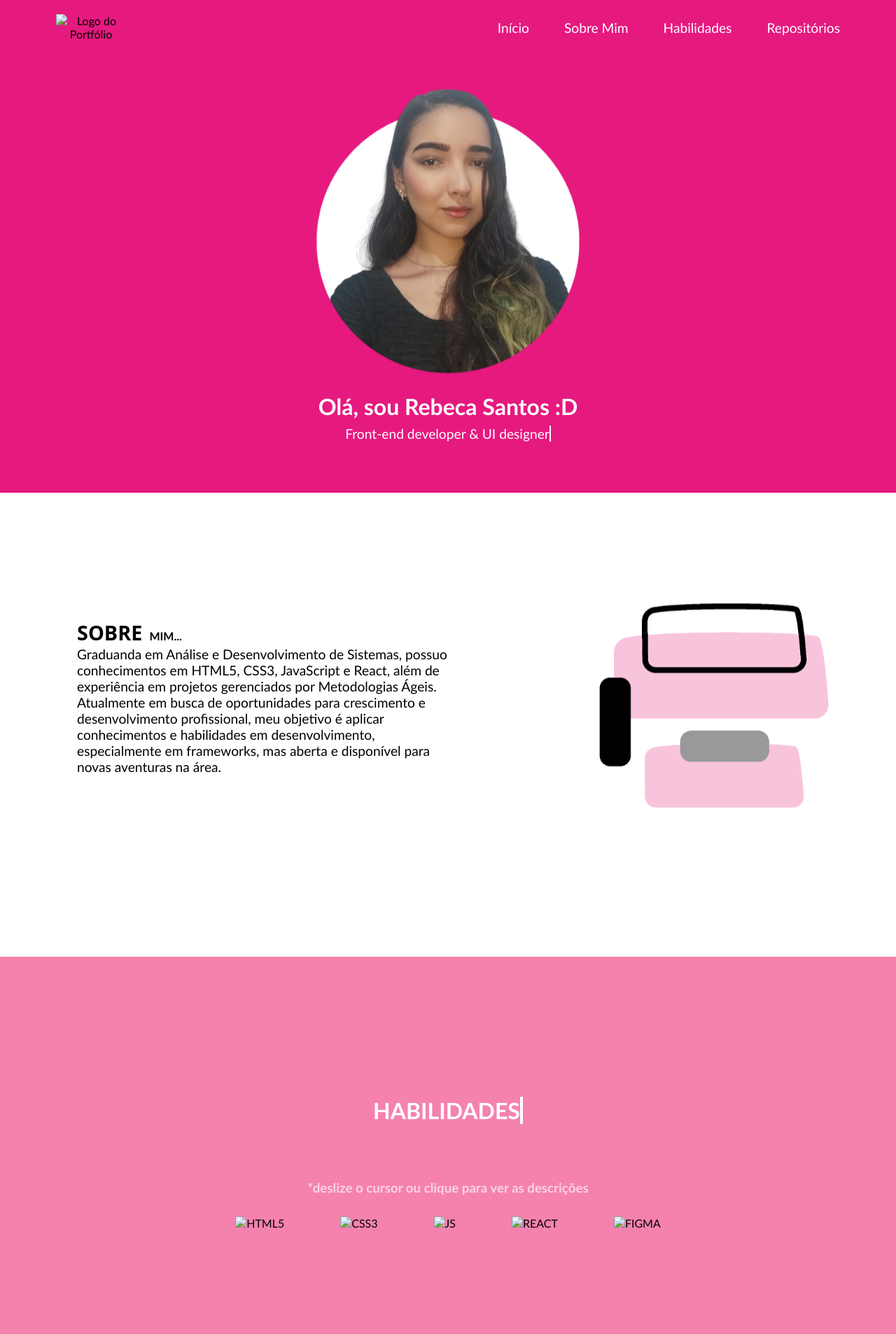
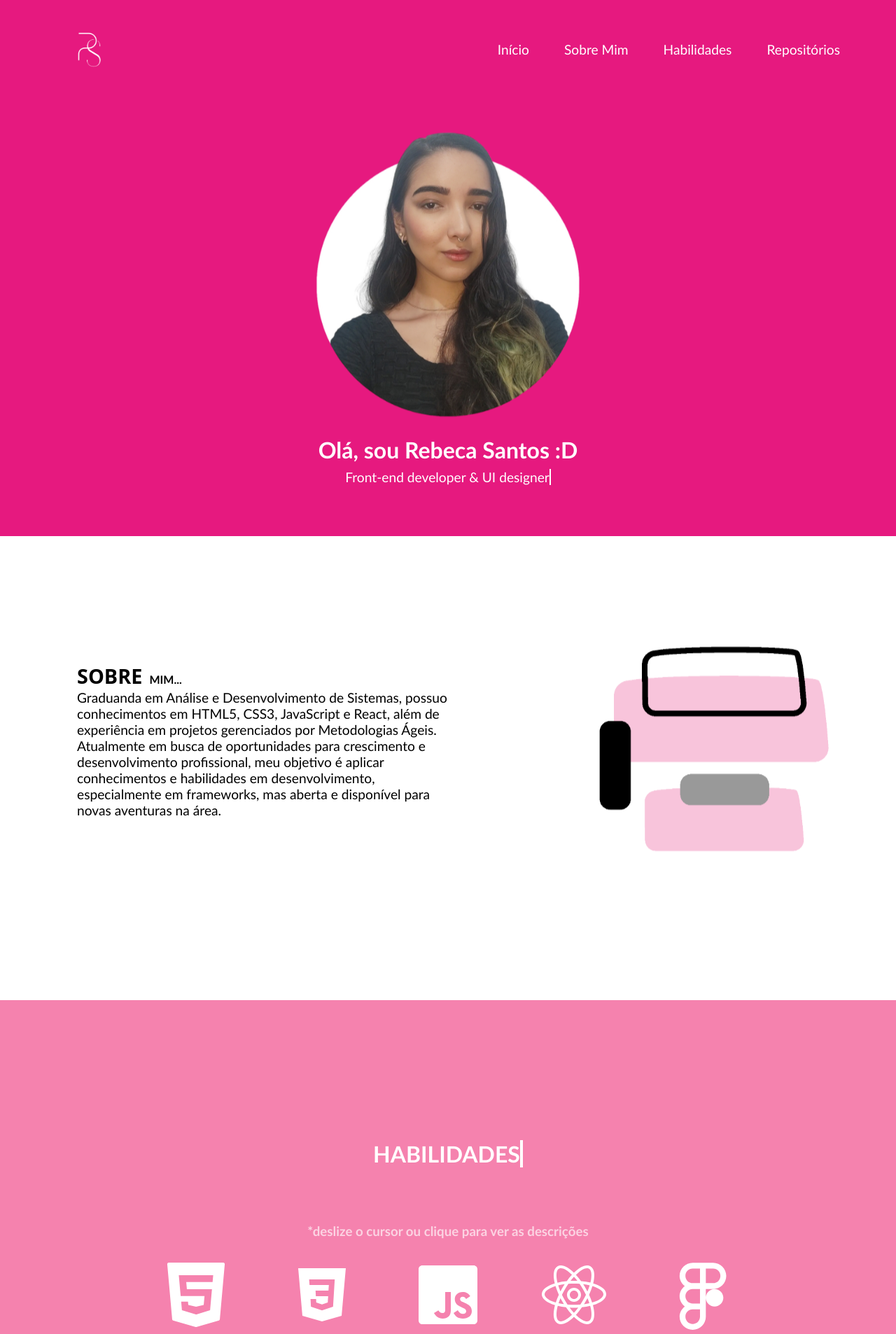
Before and after one commit to L3BECA/portefolio-main, a plain HTML site: page index.html in a window 1280 px wide. Shown: the top 1906 px of the page at 70% size. Drawn offline with nearby package versions, Linux system fonts and the light colour scheme; the site is published under a folder, as on GitHub Pages, so addresses that start at the root find nothing.

Commit message:
Update index.html

```diff
--- a/index.html
+++ b/index.html
@@ -12,7 +12,7 @@
 
 <body>
     <header>
-        <img src="/imagens/RS logo elegante minimalista preto branco e verde musgo.png" alt="Logo do Portfólio"
+        <img src="./imagens/RS logo elegante minimalista preto branco e verde musgo.png" alt="Logo do Portfólio"
             class="logo">
         <!-- Menu hamburguer -->
         <div class="menu-toggle">
@@ -63,27 +63,27 @@
             <h3> *deslize o cursor ou clique para ver as descrições</h3>
             <div class="skill">
                 <div class="skill-item">
-                    <img src="/imagens/icons8-html(1).svg" alt="HTML5" onclick="toggleDescription(this)">
+                    <img src="./imagens/icons8-html(1).svg" alt="HTML5" onclick="toggleDescription(this)">
                     <div class="skill-description hidden">HTML5 é a linguagem de marcação padrão para a criação de
                         páginas web.</div>
                 </div>
                 <div class="skill-item">
-                    <img src="/imagens/icons8-css.svg" alt="CSS3" onclick="toggleDescription(this)">
+                    <img src="./imagens/icons8-css.svg" alt="CSS3" onclick="toggleDescription(this)">
                     <div class="skill-description hidden">CSS3 é utilizado para estilizar páginas web, controlando
                         layout, cores e fontes.</div>
                 </div>
                 <div class="skill-item">
-                    <img src="/imagens/icons8-javascript(1).svg" alt="JS" onclick="toggleDescription(this)">
+                    <img src="./imagens/icons8-javascript(1).svg" alt="JS" onclick="toggleDescription(this)">
                     <div class="skill-description hidden">JavaScript é uma linguagem de programação que permite criar
                         conteúdo interativo na web.</div>
                 </div>
                 <div class="skill-item">
-                    <img src="/imagens/icons8-nativo-de-reagir.svg" alt="REACT" onclick="toggleDescription(this)">
+                    <img src="./imagens/icons8-nativo-de-reagir.svg" alt="REACT" onclick="toggleDescription(this)">
                     <div class="skill-description hidden">React é uma biblioteca JavaScript para criar interfaces de
                         usuário.</div>
                 </div>
                 <div class="skill-item">
-                    <img src="/imagens/icons8-figma(3).svg" alt="FIGMA" onclick="toggleDescription(this)">
+                    <img src="./imagens/icons8-figma(3).svg" alt="FIGMA" onclick="toggleDescription(this)">
                     <div class="skill-description hidden">Figma é uma ferramenta de design colaborativa para criar
                         interfaces de usuário.</div>
                 </div>
@@ -96,27 +96,27 @@
             <div class="projetos-cards">
                 <div class="projeto-card">
                     <video controls>
-                        <source src="/videos/hunter-hunterwebsite.mp4" type="video/mp4">
+                        <source src="./videos/hunter-hunterwebsite.mp4" type="video/mp4">
                     </video>
                     <a href="https://github.com/L3BECA/hunter-hunter-website" target="_blank"
                         class="btn-github">Repositório</a>
                 </div>
                 <div class="projeto-card">
                     <video controls>
-                        <source src="/videos/doaong-website.mp4" type="video/mp4">
+                        <source src="./videos/doaong-website.mp4" type="video/mp4">
                     </video>
                     <a href="https://github.com/L3BECA/doa-ong-website" target="_blank"
                         class="btn-github">Repositório</a>
                 </div>
                 <div class="projeto-card">
                     <video controls>
-                        <source src="/videos/telacadstro-website.mp4" type="video/mp4">
+                        <source src="./videos/telacadstro-website.mp4" type="video/mp4">
                     </video>
                     <a href="https://github.com/L3BECA/TelaCadastro" target="_blank" class="btn-github">Repositório</a>
                 </div>
                 <div class="projeto-card">
                     <video controls>
-                        <source src="/videos/biolife-figma.mp4" type="video/mp4">
+                        <source src="./videos/biolife-figma.mp4" type="video/mp4">
                     </video>
                     <a href="https://www.figma.com/design/xAMiR7kfd2AO03oluVJiKj/Bio-Life-APP?node-id=0-1&t=OOk4zhXT8zwLvImh-1"
                         target="_blank" class="btn-github">Figma</a>
```
